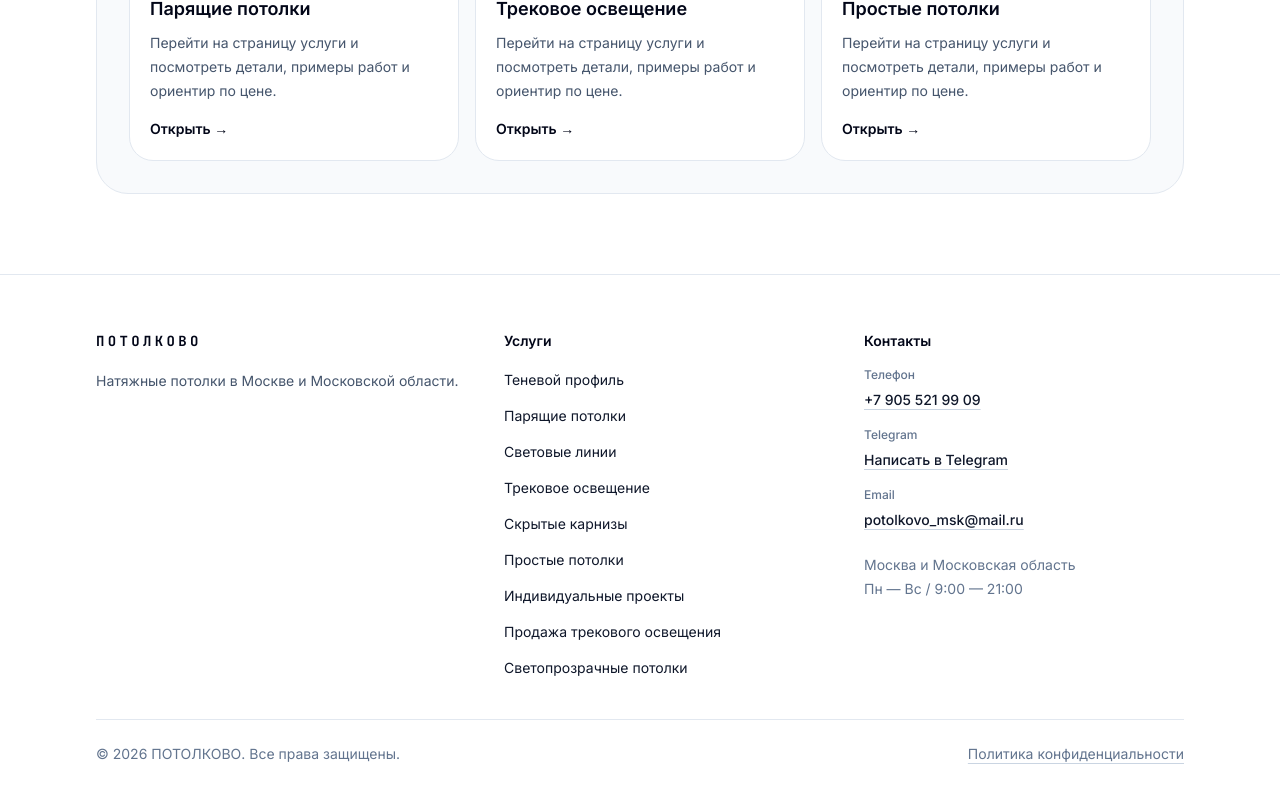
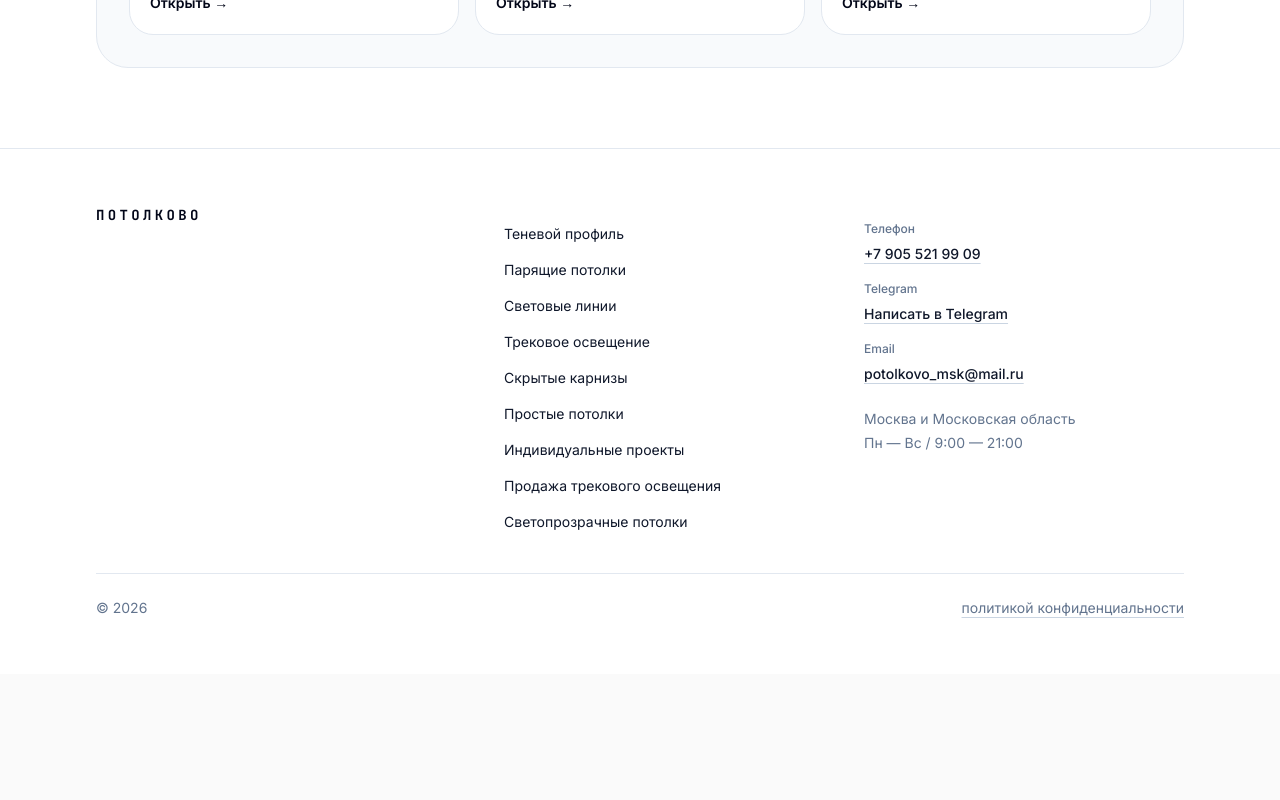
Before and after one commit to svladimirtsk-crypto/nextjs-potolkovo, a Next.js app: page /uslugi/tenevoy-profil in a window 1280 px wide. Shown: the part 5504-6304 px from the top of the page. After the commit the page ends 6178 px from the top, so only its background shows below. Built offline with nearby package versions, Linux system fonts and the light colour scheme.

Commit message:
Refactor pricing and service details in homepage.ts

```diff
--- a/content/homepage.ts
+++ b/content/homepage.ts
@@ -148,16 +148,14 @@ export const homepage = {
       "Выберите площадь и нужные параметры. Калькулятор покажет ориентировочную стоимость, а точную цену я зафиксирую после замера.",
     includedLine:
       "Это ориентировочный расчёт для понимания бюджета. Итоговая смета фиксируется после осмотра помещения и согласования решения.",
-  fixedPriceNote:
-    " ",
-  noExtraChargeNote:
-    " ",
+    fixedPriceNote: " ",
+    noExtraChargeNote: " ",
     primaryCtaLabel: "Записаться на замер",
     calculator: {
       areaMin: 10,
       areaMax: 100,
       areaStep: 1,
-    areaDefault: 25,
+      areaDefault: 10,
 
       perimeterHintMinMultiplier: 4,
       perimeterHintMaxMultiplier: 4.5,
@@ -273,172 +271,73 @@ lightLines: {
   trust: {
     sectionTitle: "Работаю лично. Отвечаю за результат.",
     sectionIntro:
-      "Без обезличенной компании и менеджеров между вами и монтажом. Я лично веду объект от замера до сдачи.",
-    externalRatingLabel: "Отзывы и рейтинг",
-    externalRatingValue: "5.0",
-    externalRatingSource: "Авито",
-    externalRatingUrl:
-      "https://www.avito.ru/user/9c4e73bea5d88b91a6e6cb55a6e36574/profile?src=sharing",
-    stats: [
+      "Без обезличенной компании и менеджеров между нами. От замера до монтажа объект веду сам и заранее проговариваю все узлы.",
+    bullets: [
       {
-        label: "лет опыта",
-        valueDisplay: "15+",
+        title: "Личный контроль на каждом этапе",
+        description:
+          "Сам приезжаю на замер, согласовываю решение и контролирую монтаж на объекте.",
       },
       {
-        label: "с 2010 года",
-        valueDisplay: "Работаю",
+        title: "Прозрачная смета до старта работ",
+        description:
+          "Фиксируем объем, материалы и стоимость заранее, без скрытых доплат после начала монтажа.",
       },
       {
-        label: "рейтинг",
-        valueDisplay: "5.0",
-      },
-    ],
-    founder: {
-      name: "Владимир",
-      role: "Мастер по натяжным потолкам",
-      responsibilityLine: "Лично веду объект и отвечаю за результат.",
-      bioLines: [
-        "С 2010 года занимаюсь натяжными потолками в Москве и Московской области.",
-        "Специализируюсь на современных решениях: теневой профиль, парящие потолки, световые линии и встроенные треки.",
-        "Делаю точный замер, составляю смету до начала работ и работаю по договору.",
-        "Для меня каждый объект — это личная репутация, а не потоковая заявка.",
-      ],
-      portraitAssetKey: "vladimir-portrait",
-      portraitAlt: "Владимир — мастер по натяжным потолкам",
-      specializationLine:
-        "Современные натяжные потолки для квартир, частных интерьеров и нестандартных проектов.",
-      microproofLines: [
-        "Личный контроль на каждом этапе",
-        "Аккуратный монтаж",
-        "Без посредников",
-      ],
-    },
-    reviewsTitle: "Что говорят клиенты",
-    reviews: [
-      {
-        slug: "review-ballonbliss",
-        authorName: "BallonBliss",
-        sourceLabel: "Авито",
-        quote:
-          "Оперативно ответил, на замер приехал в этот же день, после замера назвал стоимость работ, предоплату не брал. На монтаж приехал в назначенный день, стоимость не изменилась. Потолки не пахли сразу, материалы хорошие. Результатом довольны.",
-        highlightQuote: "Стоимость не изменилась.",
-        objectType: "Квартира",
-        resultLabel: "Цена не изменилась после замера",
+        title: "Понятные сроки",
+        description:
+          "Согласовываем удобную дату монтажа и соблюдаем договоренности по времени.",
       },
       {
-        slug: "review-natalya",
-        authorName: "Наталья Рябинина",
-        sourceLabel: "Авито",
-        quote:
-          "Работа выполнена качественно, быстро, цена соответствует заявленной. Владимир быстро, в этот же день, ответил на заявку. Мастер своего дела. Я очень довольна. Буду рекомендовать только его!",
-        highlightQuote: "Цена соответствует заявленной.",
-        objectType: "Квартира",
-        resultLabel: "Быстро и без расхождения по цене",
-      },
-      {
-        slug: "review-iiya",
-        authorName: "Ия",
-        sourceLabel: "Авито",
-        quote:
-          "Договорились быстро. Работа сделана качественно. С исполнителем было приятно пообщаться. В перспективе потолок в другой комнате. Рекомендую.",
-        highlightQuote: "Работа сделана качественно.",
-        objectType: "Жилая комната",
-        resultLabel: "Клиент готов обращаться снова",
-      },
-      {
-        slug: "review-yulia",
-        authorName: "Юлия Кравченко",
-        sourceLabel: "Авито",
-        quote:
-          "Всё очень понравилось, быстро и качественно сделали потолки. Минимум шума и пыли. Спасибо! Однозначно рекомендую.",
-        highlightQuote: "Минимум шума и пыли.",
-        objectType: "Квартира",
-        resultLabel: "Аккуратный монтаж",
+        title: "Договор и гарантия",
+        description:
+          "Оформляем документы официально, чтобы у вас были понятные обязательства и гарантия на результат.",
       },
     ],
   },
 
   promise: {
-    sectionTitle: "Что фиксируем заранее",
+    sectionTitle: "Как проходит работа",
     sectionIntro:
-      "Перед началом работ вы понимаете, кто делает объект, сколько это стоит и что будет дальше.",
-    guarantees: [
+      "Без сложной бюрократии: быстро выходим на замер, согласовываем решение, фиксируем смету и делаем монтаж в согласованный день.",
+    steps: [
       {
-        label: "Цена фиксируется после замера",
-        detail: "Согласованная смета и договор до начала монтажа.",
+        stepLabel: "Шаг 1",
+        title: "Заявка и консультация",
+        description:
+          "Вы оставляете заявку удобным способом. Уточняю задачу, тип помещения и желаемое решение.",
       },
       {
-        label: "Монтаж в согласованный срок",
-        detail: "Для стандартных объектов работа обычно занимает один день.",
+        stepLabel: "Шаг 2",
+        title: "Бесплатный замер",
+        description:
+          "Приезжаю на объект, снимаю размеры, смотрю геометрию, примыкания, закладные и свет.",
       },
       {
-        label: "Гарантия по договору",
-        detail: "Условия фиксируются до начала работ.",
-      },
-    ],
-    includedLine:
-      "Замер, согласование решения, смета, монтаж и сдача результата — в одном понятном процессе.",
-    processTitle: "Как проходит работа",
-    processSteps: [
-      {
-        title: "Заявка",
-        description: "Вы оставляете заявку или пишете в Telegram.",
-        stepLabel: "01",
+        stepLabel: "Шаг 3",
+        title: "Смета и согласование",
+        description:
+          "Предлагаю оптимальный вариант под ваш бюджет, фиксирую стоимость и сроки в договоре.",
       },
       {
-        title: "Бесплатный замер",
-        description: "Приезжаю на объект, смотрю помещение и обсуждаю задачу.",
-        stepLabel: "02",
-      },
-      {
-        title: "Точная смета",
-        description: "Фиксируем стоимость, объём работ и удобную дату монтажа.",
-        stepLabel: "03",
-      },
-      {
-        title: "Монтаж",
-        description: "Делаю потолок аккуратно и сдаю готовый результат.",
-        stepLabel: "04",
+        stepLabel: "Шаг 4",
+        title: "Монтаж и сдача",
+        description:
+          "Выполняем монтаж аккуратно и в срок. Принимаете готовый результат и получаете гарантию.",
       },
     ],
     closingNote:
-      "Без длинных согласований и без ситуации, когда на объект приезжают случайные люди.",
+      "Обычно монтаж занимает 1 день для стандартных объектов. По сложным проектам срок согласуем заранее.",
   },
 
   action: {
-  sectionTitle: "Запишитесь на замер — дальше всё беру на себя",
+    sectionTitle: "Оставьте заявку на бесплатный замер",
     sectionSubtitle:
-    "Оставьте имя и телефон. Я свяжусь с вами, уточню задачу и предложу удобное время для замера.",
-  formTitle: "Бесплатный замер и расчёт стоимости",
-  nameFieldLabel: "Имя",
-  nameFieldPlaceholder: "Как к вам обращаться",
-  phoneFieldLabel: "Телефон",
-  phoneFieldPlaceholder: "+7 (___) ___-__-__",
-  addressFieldLabel: "Адрес или район",
-  addressFieldPlaceholder:
-    "Например: Химки, Люберцы, м. Сокол или ул. Ленина, 12",
-  addressFieldHint:
-    "Необязательно. Это поможет быстрее сориентироваться по выезду.",
-  submitButtonLabel: "Записаться на замер",
-  helperText: "Замер бесплатный. Вы ни к чему не обязаны.",
-  successTitle: "Заявка отправлена",
-  successMessage:
-    "Спасибо. Я свяжусь с вами, чтобы уточнить задачу и договориться о замере.",
-  errorMessage:
-    "Не удалось отправить заявку. Попробуйте ещё раз или свяжитесь со мной по телефону.",
-  validationMessage: "Пожалуйста, заполните имя и телефон.",
-  secondaryContactsTitle: "Или свяжитесь напрямую",
-  phoneButtonLabel: "Позвонить",
-  telegramButtonLabel: "Написать в Telegram",
-  anchorId: "action",
+      "Перезвоню, уточню детали и предложу решение под ваш объект и бюджет.",
   },
 
   footer: {
-    servicesGroupLabel: "Услуги",
-    contactsGroupLabel: "Контакты",
-    legalGroupLabel: "Информация",
-    footerNote: "Натяжные потолки в Москве и Московской области.",
-    copyrightLine: "ПОТОЛКОВО. Все права защищены.",
-    privacyLinkLabelOverride: "Политика конфиденциальности",
+    legalLine:
+      "ПОТОЛКОВО • Натяжные потолки в Москве и МО • Замер бесплатно • Договор и гарантия",
   },
-} as const;
+};
```
Lines whose indentation alone changed are shown as unchanged.
